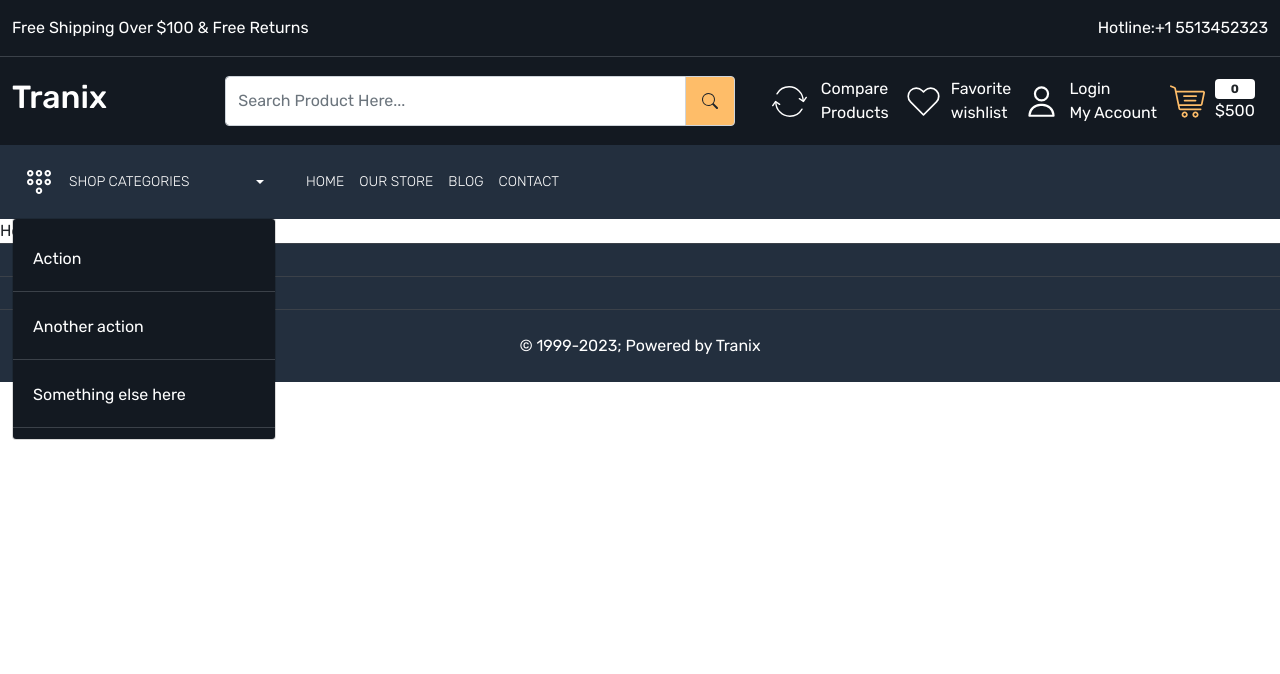
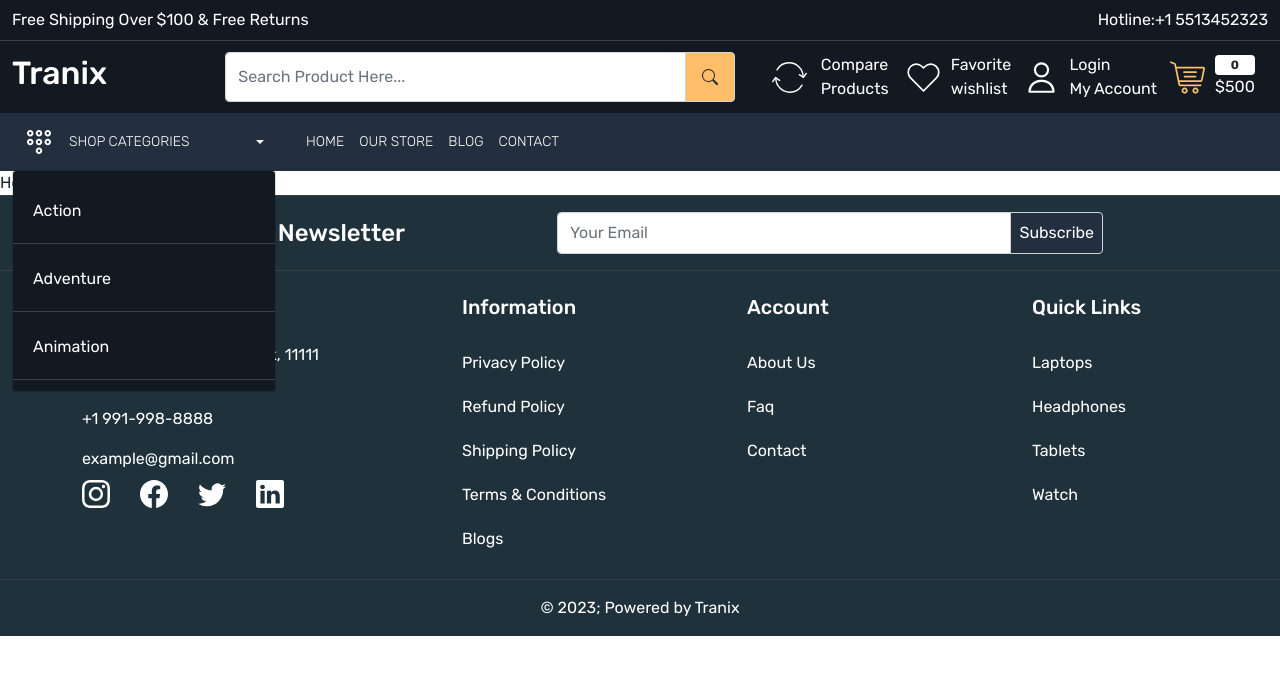
Before and after one commit to tanaytadas16/MERN-Ecommerce-App, a React (Create React App) app: page / in a window 1280 px wide. Both pictures are taken after a click on the button "SHOP CATEGORIES". Shown: the top 674 px of the page. Built offline with nearby package versions, Linux system fonts and the light colour scheme.

Commit message:
Footer Part done

```diff
--- a/src/App.css
+++ b/src/App.css
@@ -9,11 +9,13 @@
   --color-3b4149:#3b4149;
   --color-febd69:#febd69;
   --color-232f3e:#232f3e;
+  --color-1f131b:#1f313b;
 }
 body{
 
   font-family: "Rubik",sans-serif;
 }
+
 a {
   text-decoration: none;
   display: inline-block;
@@ -47,6 +49,7 @@ a {
 .header-upper .input-group-text{
   background-color: var(--color-febd69);
 }
+
 .header-upper .header-upper-links img{
   width: 35px;
   height: 35px;
@@ -67,7 +70,7 @@ a {
 .header-bottom .dropdown-menu{
   width: 100%;
   background-color: var(--color-131921);
-  transform: translate3d(0px, 57px, 0px) !important;
+  transform: translate3d(0px, 49px, 0px) !important;
 
 }
 .header-bottom .dropdown-item{
@@ -79,16 +82,47 @@ a {
   background-color: transparent;
   color: var(--color-febd69) !important;
 }
+
+@media only screen and (max-width: 767px) {
+  .header-upper .col-5 {
+    width: 50%;
+  }
+
+  .header-upper-links {
+    display: none;
+  }
+}
 /* Header Part End Here */
 
 
 /* Footer Part */
 
 footer{
-  background-color: var(--color-232f3e);
+  background-color: var(--color-1f131b);
+  color: #fff;
+  padding: 50px;
+}
 
+/* Media query for screens smaller than 768px */
+@media (max-width: 767px) {
+  /* Adjust the padding to make the footer more compact */
+  footer {
+    padding: 10px;
+  }
 }
+
 footer:not(:first-child){
   border-top: 1px solid var(--color-3b4149)
 }
+footer .input-group{
+  height: auto;
+  padding: 0%;
+}
+
+footer .input-group-text{
+  background-color: var(--color-232f3e);
+  color: white;
+  padding: 8px 17px;
+}
+
 /* Footer Part End Here */
--- a/src/Components/Footer.jsx
+++ b/src/Components/Footer.jsx
@@ -1,21 +1,141 @@
 import React from "react";
+import { Link } from "react-router-dom";
+import { socialIcons } from "../Constants";
 
 const Footer = () => {
     return (
         <>
             <footer className="py-3">
-                <div className="container-xxl">
-                    <div className="row"></div>
+                <div className="container-xl">
+                    <div className="row align-items-center">
+                        <div className="col-md-5">
+                            <div className="footer-top-data d-flex gap-30 align-items-center">
+                                <img
+                                    src="/images/newsletter.png"
+                                    alt="newsletter"
+                                />
+                                <h4 className="mb-0 text-white">
+                                    Sign Up for Newsletter
+                                </h4>
+                            </div>
+                        </div>
+                        <div className="col-md-6">
+                            <div className="input-group">
+                                <input
+                                    type="text"
+                                    className="form-control"
+                                    placeholder="Your Email"
+                                    aria-label="Your Email"
+                                    aria-describedby="basic-addon2"
+                                />
+                                <span
+                                    className="input-group-text p-2"
+                                    id="basic-addon2"
+                                >
+                                    Subscribe
+                                </span>
+                            </div>
+                        </div>
+                    </div>
                 </div>
             </footer>
-            <footer className="py-3"></footer>
-            <footer className="py-4">
+            <footer className="py-3">
+                <div className="container-xl">
+                    <div className="row">
+                        <div className="col-md-4 mt-2">
+                            <h5 className="text-white mb-4">Contact Us</h5>
+                            <div>
+                                <address className="fs-6">
+                                    146 Abc Avenue, New York, 11111 <br />
+                                    United States
+                                </address>
+                                <a
+                                    href="tel:+19919998888"
+                                    className="mt-3 d-block mb-1 text-white"
+                                >
+                                    +1 991-998-8888
+                                </a>
+                                <a
+                                    href="mailto: example@gmail.com"
+                                    className="mt-3 d-block mb-0 text-white"
+                                >
+                                    example@gmail.com
+                                </a>
+                                <div className="socialIcons d-flex align-items-center gap-30">
+                                    {socialIcons.map((item) => (
+                                        <a
+                                            href={item.url}
+                                            className="text-white fs-3"
+                                        >
+                                            {item.icon}{" "}
+                                        </a>
+                                    ))}
+                                </div>
+                            </div>
+                        </div>
+                        <div className="col-md-3  mt-2">
+                            <h5 className="text-white mb-4">Information</h5>
+                            <div className="footer-links d-flex flex-column">
+                                <Link className="text-white py-2 mb-1">
+                                    Privacy Policy
+                                </Link>
+                                <Link className="text-white py-2 mb-1">
+                                    Refund Policy
+                                </Link>
+                                <Link className="text-white py-2 mb-1">
+                                    Shipping Policy
+                                </Link>
+                                <Link className="text-white py-2 mb-1">
+                                    Terms & Conditions
+                                </Link>
+                                <Link className="text-white py-2 mb-1">
+                                    Blogs
+                                </Link>
+                            </div>
+                        </div>
+                        <div className="col-3  mt-2">
+                            <h5 className="text-white mb-4">Account</h5>
+                            <div className="footer-links d-flex flex-column">
+                                <Link className="text-white py-2 mb-1">
+                                    About Us
+                                </Link>
+                                <Link className="text-white py-2 mb-1">
+                                    Faq
+                                </Link>
+                                <Link className="text-white py-2 mb-1">
+                                    Contact
+                                </Link>
+                            </div>
+                        </div>
+                        <div className="col-md-2  mt-2">
+                            <h5 className="text-white mb-4">Quick Links</h5>
+                            <div className="footer-links d-flex flex-column">
+                                <Link className="text-white py-2 mb-1">
+                                    Laptops
+                                </Link>
+                                <Link className="text-white py-2 mb-1">
+                                    Headphones
+                                </Link>
+                                <Link className="text-white py-2 mb-1">
+                                    Tablets
+                                </Link>
+                                <Link className="text-white py-2 mb-1">
+                                    Watch
+                                </Link>
+                            </div>
+                        </div>
+                    </div>
+                </div>
+            </footer>
+
+            {/* Footer bottom container */}
+            <footer className="py-3">
                 <div className="container-xxl">
                     <div className="row">
                         <div className="col-12 ">
                             <p className="mb-0 text-center text-white">
-                                &copy; 1999-{new Date().getFullYear()}; Powered
-                                by Tranix
+                                &copy; {new Date().getFullYear()}; Powered by
+                                Tranix
                             </p>
                         </div>
                     </div>
--- a/src/Components/Header.jsx
+++ b/src/Components/Header.jsx
@@ -1,20 +1,21 @@
 import React from "react";
 import { NavLink, Link } from "react-router-dom";
 import { BsSearch } from "react-icons/bs";
+import { categoryLinks } from "../Constants";
 const Header = () => {
     return (
         <div>
             <>
                 {/* header first layer */}
-                <header className="header-top-strip py-3">
-                    <div className="container-xxl">
+                <header className="header-top-strip py-2">
+                    <div className="container-fluid">
                         <div className="row">
-                            <div className="col-6 ">
+                            <div className="col-md-6 ">
                                 <p className="text-white mb-0">
                                     Free Shipping Over $100 & Free Returns
                                 </p>
                             </div>
-                            <div className="col-6">
+                            <div className="col-md-6">
                                 <p className="text-end text-white mb-0">
                                     Hotline:
                                     <a
@@ -30,10 +31,10 @@ const Header = () => {
                 </header>
 
                 {/* header second layer */}
-                <header className="header-upper py-3">
-                    <div className="container-xxl">
+                <header className="header-upper py-2">
+                    <div className="container-fluid">
                         <div className="row flex-nowrap align-items-center">
-                            <div className="col-2">
+                            <div className="col-md-2">
                                 {/* logo */}
                                 <h2>
                                     <Link className="text-white">Tranix</Link>
@@ -52,6 +53,12 @@ const Header = () => {
                                     <span
                                         className="input-group-text p-3"
                                         id="basic-addon2"
+                                        onClick={() => {
+                                            // Add your search function here
+                                            console.log(
+                                                "Search button clicked!"
+                                            );
+                                        }}
                                     >
                                         <BsSearch className="fs-6" />
                                     </span>
@@ -59,7 +66,7 @@ const Header = () => {
                             </div>
 
                             {/* header upper links */}
-                            <div className="col-5">
+                            <div className="col-md-5">
                                 <div className="header-upper-links d-flex flex-row align-items-center justify-content-evenly">
                                     {/* compare */}
                                     <div>
@@ -122,7 +129,7 @@ const Header = () => {
                 </header>
 
                 {/* header third layer */}
-                <header className="header-bottom py-3">
+                <header className="header-bottom py-2">
                     <div className="container-xxl">
                         <div className="row">
                             <div className="col-12">
@@ -154,30 +161,24 @@ const Header = () => {
                                                 aria-labelledby="dropdownMenuButton1"
                                             >
                                                 {/* dropdown menu items */}
+
+                                                {categoryLinks.map(
+                                                    (dropdownItem) => (
                                                         <li>
                                                             <Link
+                                                                id={
+                                                                    dropdownItem.id
+                                                                }
                                                                 className="dropdown-item text-white"
                                                                 to=""
                                                             >
-                                                        Action
+                                                                {
+                                                                    dropdownItem.title
+                                                                }
                                                             </Link>
                                                         </li>
-                                                <li>
-                                                    <Link
-                                                        className="dropdown-item text-white"
-                                                        to=""
-                                                    >
-                                                        Another action
-                                                    </Link>
-                                                </li>
-                                                <li>
-                                                    <Link
-                                                        className="dropdown-item text-white"
-                                                        to=""
-                                                    >
-                                                        Something else here
-                                                    </Link>
-                                                </li>
+                                                    )
+                                                )}
                                             </ul>
                                         </div>
                                     </div>
--- /dev/null
+++ b/src/Constants/index.js
@@ -0,0 +1,13 @@
+import { BsFacebook, BsInstagram, BsLinkedin, BsTwitter } from "react-icons/bs";
+
+export const categoryLinks = [
+    { id: "action", title: "Action" },
+    { id: "adventure", title: "Adventure" },
+    { id: "animation", title: "Animation" },
+];
+export const socialIcons = [
+    { id: "instagram", icon: <BsInstagram />, url: "instagram.com" },
+    { id: "facebook", icon: <BsFacebook />, url: "facebook.com" },
+    { id: "twitter", icon: <BsTwitter />, url: "twitter.com" },
+    { id: "linkedin", icon: <BsLinkedin />, url: "linkedin.com" },
+];
```
Lines whose indentation alone changed are shown as unchanged.
